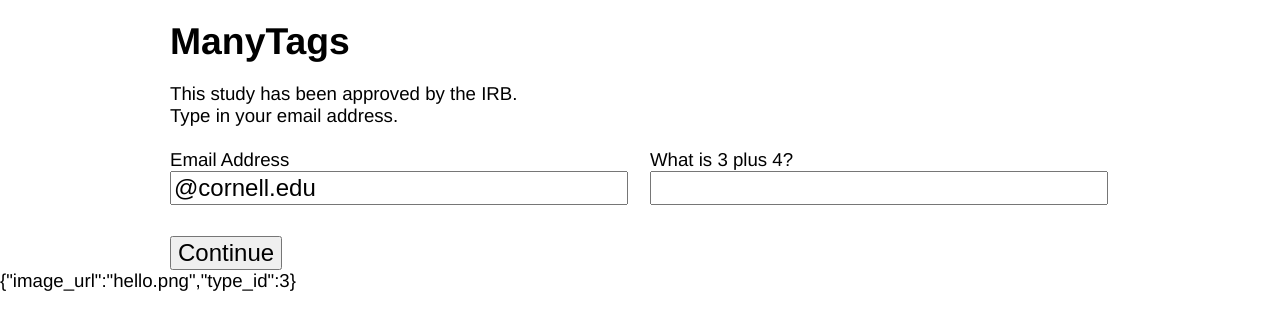
After one commit to jcccf/manytags, a PHP site: page /register.php in a window 1280 px wide. The commit adds this page. Shown: the top 330 px of the page. Run offline with PHP 8.4, Linux system fonts and the light colour scheme; a stand-in replaces the project's code that opens the database connection; some libraries are stand-ins or nearby versions.

Commit message:
Implemented creating lists of images/conditions Basic interface

```diff
--- a/css/default.css
+++ b/css/default.css
@@ -0,0 +1,404 @@
+body {
+  font-family: Helvetica, Arial, sans-serif;
+  font-size: 14pt;
+  border: 0;
+  margin: 0;
+  padding: 0;
+}
+
+hr {
+  margin-bottom: 20px;
+  border: 1px solid transparent;
+}
+
+h1 {
+  margin: 20px 0;
+}
+
+#content_image img {
+  width: 620px;
+}
+
+#instructions {
+  font-size: larger;
+  margin-bottom: 20px;
+}
+
+#back_button {
+  text-align: center;
+  font-size: larger;
+  border: 1px solid black;
+  width: 50px;
+  padding: 10px;
+}
+
+#forward_button {
+  text-align: center;
+  font-size: larger;
+  border: 1px solid black;
+  width: 200px;
+  padding: 10px;
+}
+
+#back_button:hover, #forward_button:hover {
+  cursor: pointer;
+  background-color: #eeeeee;
+}
+
+input {
+  font-size: 24px;
+}
+
+textarea {
+  width: 296px;
+  height: 300px;
+  font-size: 14px;
+}
+
+/*
+  jQuery UI Modifications
+*/
+
+.ui-progressbar {
+  height: 1em;
+}
+
+
+/*
+  960.gs Stuff
+*/
+
+/* Containers
+----------------------------------------------------------------------------------------------------*/
+.container_12 {
+	margin-left: auto;
+	margin-right: auto;
+	width: 960px;
+}
+
+/* Grid >> Children (Alpha ~ First, Omega ~ Last)
+----------------------------------------------------------------------------------------------------*/
+
+.alpha {
+	margin-left: 0 !important;
+}
+
+.omega {
+	margin-right: 0 !important;
+}
+
+
+
+/* Grid >> Global
+----------------------------------------------------------------------------------------------------*/
+
+.grid_1,
+.grid_2,
+.grid_3,
+.grid_4,
+.grid_5,
+.grid_6,
+.grid_7,
+.grid_8,
+.grid_9,
+.grid_10,
+.grid_11,
+.grid_12{
+	display:inline;
+	float: left;
+	position: relative;
+	margin-left: 10.0px;
+	margin-right: 10.0px;
+}
+
+
+/* Grid >> 2 Columns
+----------------------------------------------------------------------------------------------------*/
+
+.container_12 .grid_1{
+	width:60px;
+}
+
+.container_12 .grid_2{
+	width:140px;
+}
+
+.container_12 .grid_3{
+	width:220px;
+}
+
+.container_12 .grid_4{
+	width:300px;
+}
+
+.container_12 .grid_5{
+	width:380px;
+}
+
+.container_12 .grid_6{
+	width:460px;
+}
+
+.container_12 .grid_7{
+	width:540px;
+}
+
+.container_12 .grid_8{
+	width:620px;
+}
+
+.container_12 .grid_9{
+	width:700px;
+}
+
+.container_12 .grid_10{
+	width:780px;
+}
+
+.container_12 .grid_11{
+	width:860px;
+}
+
+.container_12 .grid_12{
+	width:940px;
+}
+
+
+
+
+
+/* Prefix Extra Space >> 2 Columns
+----------------------------------------------------------------------------------------------------*/
+
+    .container_12 .prefix_1 {
+	padding-left:80px;
+}
+
+    .container_12 .prefix_2 {
+	padding-left:160px;
+}
+
+    .container_12 .prefix_3 {
+	padding-left:240px;
+}
+
+    .container_12 .prefix_4 {
+	padding-left:320px;
+}
+
+    .container_12 .prefix_5 {
+	padding-left:400px;
+}
+
+    .container_12 .prefix_6 {
+	padding-left:480px;
+}
+
+    .container_12 .prefix_7 {
+	padding-left:560px;
+}
+
+    .container_12 .prefix_8 {
+	padding-left:640px;
+}
+
+    .container_12 .prefix_9 {
+	padding-left:720px;
+}
+
+    .container_12 .prefix_10 {
+	padding-left:800px;
+}
+
+    .container_12 .prefix_11 {
+	padding-left:880px;
+}
+
+
+
+/* Suffix Extra Space >> 2 Columns
+----------------------------------------------------------------------------------------------------*/
+
+    .container_12 .suffix_1 {
+	padding-right:80px;
+}
+
+    .container_12 .suffix_2 {
+	padding-right:160px;
+}
+
+    .container_12 .suffix_3 {
+	padding-right:240px;
+}
+
+    .container_12 .suffix_4 {
+	padding-right:320px;
+}
+
+    .container_12 .suffix_5 {
+	padding-right:400px;
+}
+
+    .container_12 .suffix_6 {
+	padding-right:480px;
+}
+
+    .container_12 .suffix_7 {
+	padding-right:560px;
+}
+
+    .container_12 .suffix_8 {
+	padding-right:640px;
+}
+
+    .container_12 .suffix_9 {
+	padding-right:720px;
+}
+
+    .container_12 .suffix_10 {
+	padding-right:800px;
+}
+
+    .container_12 .suffix_11 {
+	padding-right:880px;
+}
+
+
+
+/* Push Space >> 2 Columns
+----------------------------------------------------------------------------------------------------*/
+
+    .container_12 .push_1 {
+	left:80px;
+}
+
+    .container_12 .push_2 {
+	left:160px;
+}
+
+    .container_12 .push_3 {
+	left:240px;
+}
+
+    .container_12 .push_4 {
+	left:320px;
+}
+
+    .container_12 .push_5 {
+	left:400px;
+}
+
+    .container_12 .push_6 {
+	left:480px;
+}
+
+    .container_12 .push_7 {
+	left:560px;
+}
+
+    .container_12 .push_8 {
+	left:640px;
+}
+
+    .container_12 .push_9 {
+	left:720px;
+}
+
+    .container_12 .push_10 {
+	left:800px;
+}
+
+    .container_12 .push_11 {
+	left:880px;
+}
+
+
+
+
+
+/* Pull Space >> 2 Columns
+----------------------------------------------------------------------------------------------------*/
+
+    .container_12 .pull_1 {
+	right:80px;
+}
+
+    .container_12 .pull_2 {
+	right:160px;
+}
+
+    .container_12 .pull_3 {
+	right:240px;
+}
+
+    .container_12 .pull_4 {
+	right:320px;
+}
+
+    .container_12 .pull_5 {
+	right:400px;
+}
+
+    .container_12 .pull_6 {
+	right:480px;
+}
+
+    .container_12 .pull_7 {
+	right:560px;
+}
+
+    .container_12 .pull_8 {
+	right:640px;
+}
+
+    .container_12 .pull_9 {
+	right:720px;
+}
+
+    .container_12 .pull_10 {
+	right:800px;
+}
+
+    .container_12 .pull_11 {
+	right:880px;
+}
+
+
+
+
+/* Clear Floated Elements
+----------------------------------------------------------------------------------------------------*/
+
+
+.clear {
+	clear: both;
+	display: block;
+	overflow: hidden;
+	visibility: hidden;
+	width: 0;
+	height: 0;
+}
+
+
+.clearfix:after {
+	clear: both;
+	content: ' ';
+	display: block;
+	font-size: 0;
+	line-height: 0;
+	visibility: hidden;
+	width: 0;
+	height: 0;
+}
+
+.clearfix {
+	display: inline-block;
+}
+
+* html .clearfix {
+	height: 1%;
+}
+
+.clearfix {
+	display: block;
+}
--- a/inc/core.php
+++ b/inc/core.php
@@ -2,5 +2,6 @@
 
 require_once("inc/config.php");
 require_once("inc/db.php");
+require_once("inc/session.php");
 
 ?>
--- a/inc/db.php
+++ b/inc/db.php
@@ -0,0 +1,39 @@
+<?php
+
+// Connect to DB
+$db = mysql_connect(DB_HOSTNAME, DB_USERNAME, DB_PASSWORD);
+if (!$db) {
+    die("DB Connect Error: ".mysql_error());
+}
+$db_selected = mysql_select_db(DB_DATABASE, $db);
+if (!$db_selected) {
+    die ("DB Select Error: ".mysql_error());
+}
+
+// Helper Functions
+
+function db_initialize_user($email){
+
+  $email = mysql_real_escape_string($email);
+
+  // Create user and get back userid
+  mysql_query("INSERT INTO users (email) VALUES('{$email}')");
+  echo mysql_error();
+  $user_id = mysql_insert_id();
+
+  // Generate Orderlist
+  $image_id_order = range(1, 30);
+  shuffle($image_id_order);
+  $type_id_order = array_merge(array_fill(0, 10, 1), array_fill(0, 10, 2), array_fill(0, 10, 3));
+  shuffle($type_id_order);
+
+  // Populate Orderlist
+  for($i=0;$i<count($image_id_order);$i++){
+    mysql_query("INSERT INTO orderlists (user_id, order_num, image_id, type_id) VALUES('$user_id', '$i', '{$image_id_order[$i]}', '{$type_id_order[$i]}')");
+    echo mysql_error();
+  }
+
+  return $user_id;
+}
+
+?>
--- /dev/null
+++ b/inc/session.php
@@ -0,0 +1,27 @@
+<?php
+
+session_start();
+
+// Force all participants to register their email
+if (!isset($_SESSION['user_id']) && $_SERVER['SCRIPT_NAME'] != "/register.php") {
+  header("Location: register.php");
+}
+
+// Register a new user
+if ($_SERVER['SCRIPT_NAME'] == "/register.php") {
+  if (isset($_POST['email']) && isset($_POST['humantest'])){
+    if (trim($_POST['humantest']) == "7" || trim($_POST['humantest'] == "seven")) {
+      $_SESSION['user_id'] = db_initialize_user($_POST['email']);
+      header("Location: index.php");
+    }
+  }
+}
+
+// Logout
+// Use ?logout=1 on any page to logout
+if (isset($_GET['logout']) && $_GET['logout'] == 1){
+  unset($_SESSION['user_id']);
+  header("Location: register.php");
+}
+
+?>
--- /dev/null
+++ b/register.php
@@ -0,0 +1,80 @@
+<?php
+
+require_once("inc/core.php");
+
+?>
+<!DOCTYPE html>
+<html lang="en">
+<head>
+  <meta charset="utf-8">
+  <title>ManyTags</title>
+  <link rel="stylesheet" href="css/ui-lightness/jquery-ui-1.8.9.custom.css" />
+  <link rel="stylesheet" href="css/default.css" />
+  <script src="js/jquery-1.5.min.js"></script>
+  <script src="js/jquery-ui-1.8.9.custom.min.js"></script>
+  <script>
+  $(document).ready(function(){
+    // Simple Registration Form Checking
+    $("#reg_form").submit(function(){
+      if($("#reg_form_email").val() == "@cornell.edu" || $("#reg_form_humantest").val() == ""){
+        alert("Please fill in all fields.");
+        return false;
+      }
+    });
+  });
+  </script>
+</head>
+
+<body>
+  <header class="container_12">
+    <div class="grid_12">
+      <h1>ManyTags</h1>
+    </div>
+  </header>
+
+  <div id="content" class="container_12">
+    <div class="grid_12">
+      This study has been approved by the IRB.<br />
+      Type in your email address.
+    </div>
+
+    <hr />
+
+    <form method="post" action="<?php $_SERVER['PHP_SELF'] ?>" id="reg_form">
+
+    <div class="grid_6">
+      Email Address<br />
+      <input type="text" value="@cornell.edu" size="30" name="email" id="reg_form_email" />
+    </div>
+
+    <div class="grid_6">
+      What is 3 plus 4?<br />
+      <input type="text" size="30" name="humantest" id="reg_form_humantest" />
+    </div>
+
+    <div class="grid_12">
+      <hr />
+
+      <input type="submit" value="Continue" />
+    </div>
+
+    </form>
+  </div>
+
+  <div id="content" class="container_12">
+
+  </div>
+
+<?php
+
+$a = array("image_url" => "hello.png", "type_id" => 3);
+echo json_encode($a);
+?>
+
+
+  <footer>
+
+  </foooter>
+</body>
+
+</html>
```
Also changed, not shown: get_orderlist.php (added, +19 -0 lines), index.php (+91 -3 lines), 1 other file.
